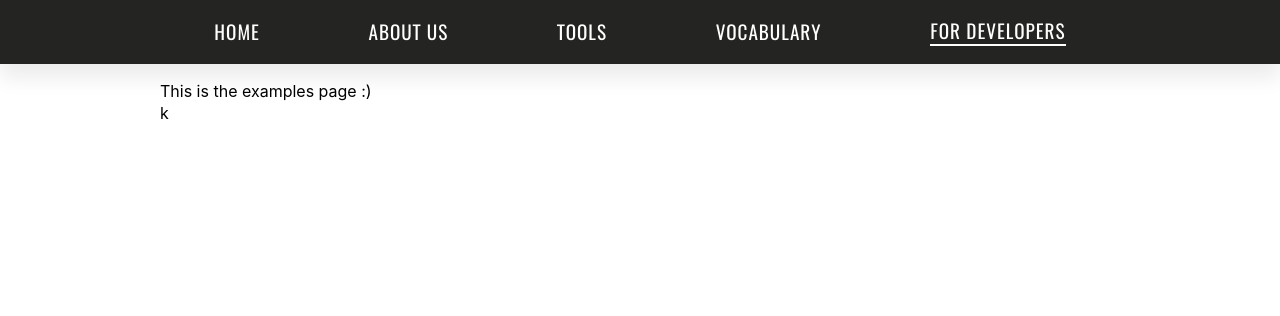
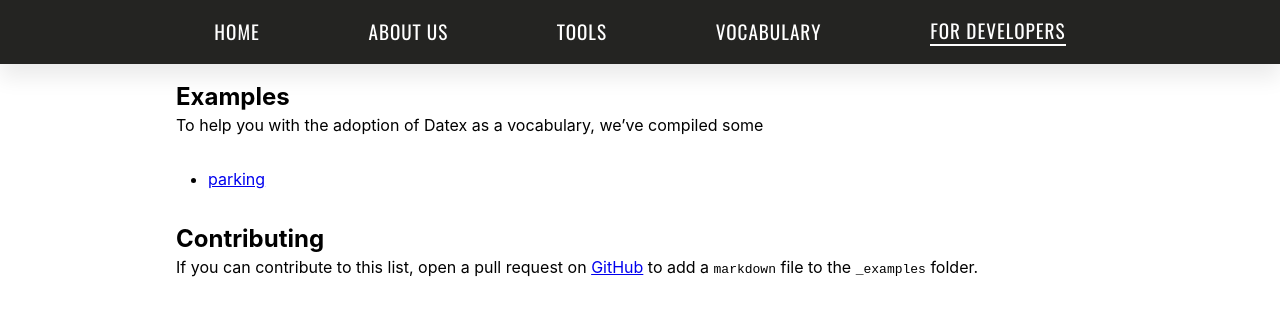
Before and after one commit to osoc16/mobylink, a Jekyll site: the page built from examples/index.md, in a window 1280 px wide. Shown: the top 316 px of the page. Built offline with Jekyll 4.4.1, drawn with Linux system fonts in a browser that asks for light colours.

Commit message:
fix home page

```diff
--- a/_config.yml
+++ b/_config.yml
@@ -3,5 +3,3 @@ collections:
   examples:
     output: true
     permalink: /examples/:path/
-    values:
-      layout: example
--- a/_layouts/example.html
+++ b/_layouts/example.html
@@ -1,18 +1,21 @@
 ---
 layout: default
-style: src/css/type.css
+style: src/css/example.css
 ---
 {% include header.html %}
 <main>
+{% unless page.home %}
+  <a href="..">back</a>
+{% endunless %}
+<h2>{{page.title}}</h2>
 {{content}}
 {% if page.properties %}
-
-{% endif %}
 <footer>
 <table>
   <thead>
-    k
+    <tr></tr>
   </thead>
 </table>
 </footer>
 </main>
+{% endif %}
--- a/examples/index.md
+++ b/examples/index.md
@@ -1,5 +1,15 @@
 ---
 layout: example
+title: Examples
+home: true
 ---
 
-This is the examples page :)
+To help you with the adoption of Datex as a vocabulary, we've compiled some
+
+{% for example in site.examples %}
+* [{{example.title}}]({{example.id}})
+{% endfor %}
+
+## Contributing
+
+If you can contribute to this list, open a pull request on [GitHub](https://github.com/osoc16/mobylink) to add a `markdown` file to the `_examples` folder.
--- a/src/css/type.sass
+++ b/src/css/example.sass
@@ -6,7 +6,18 @@
 @import highlight
 @import header
 
+*
+  box-sizing: border-box
+
 main
   max-width: 60em
   margin: 0 auto
   padding: 1em
+
+.highlighter-rouge
+  margin: 1em 0
+  width: 100%
+
+ul
+  list-style-type: initial
+  margin: 2em
```
Also changed, not shown: _examples/parking.md (+1 -0 lines).
